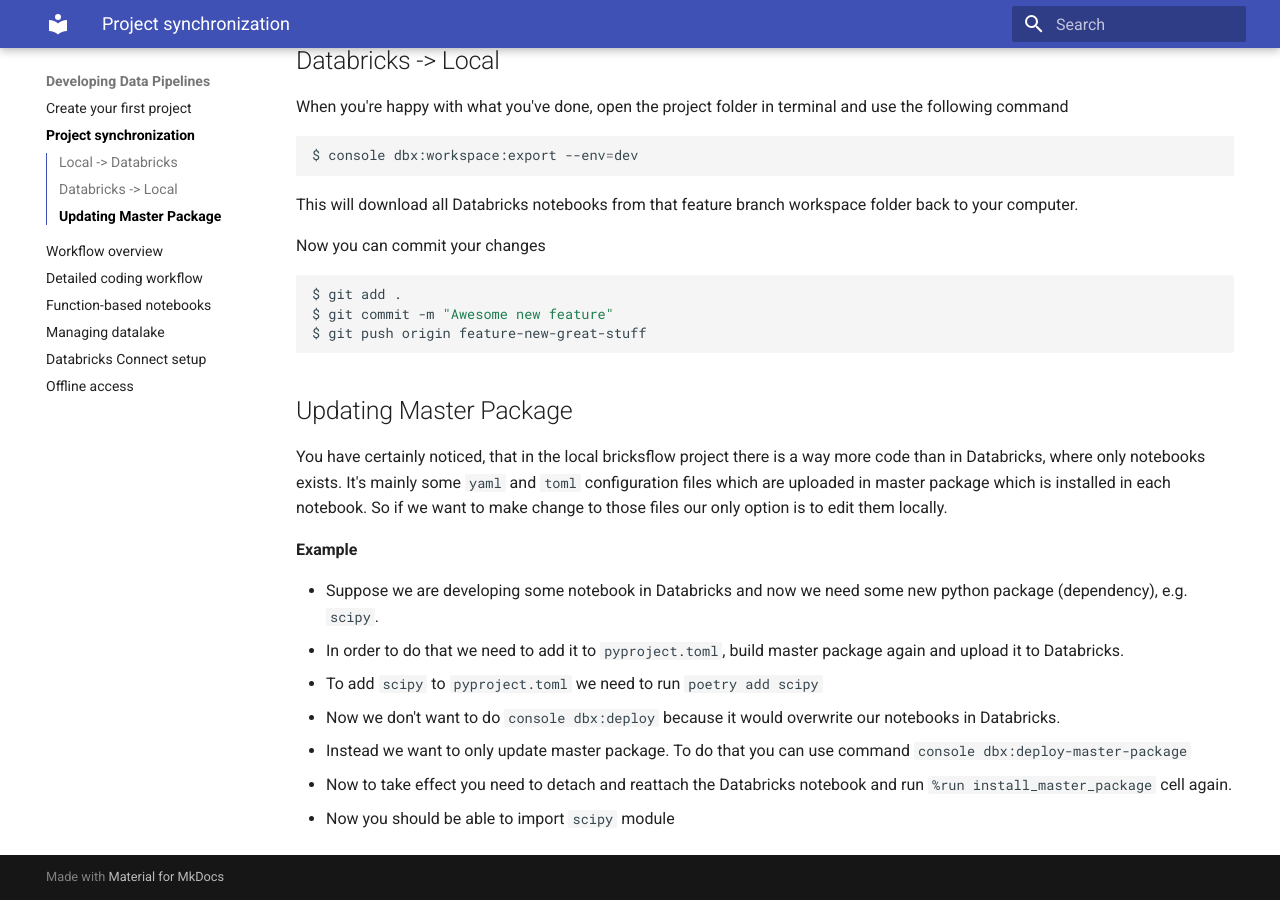
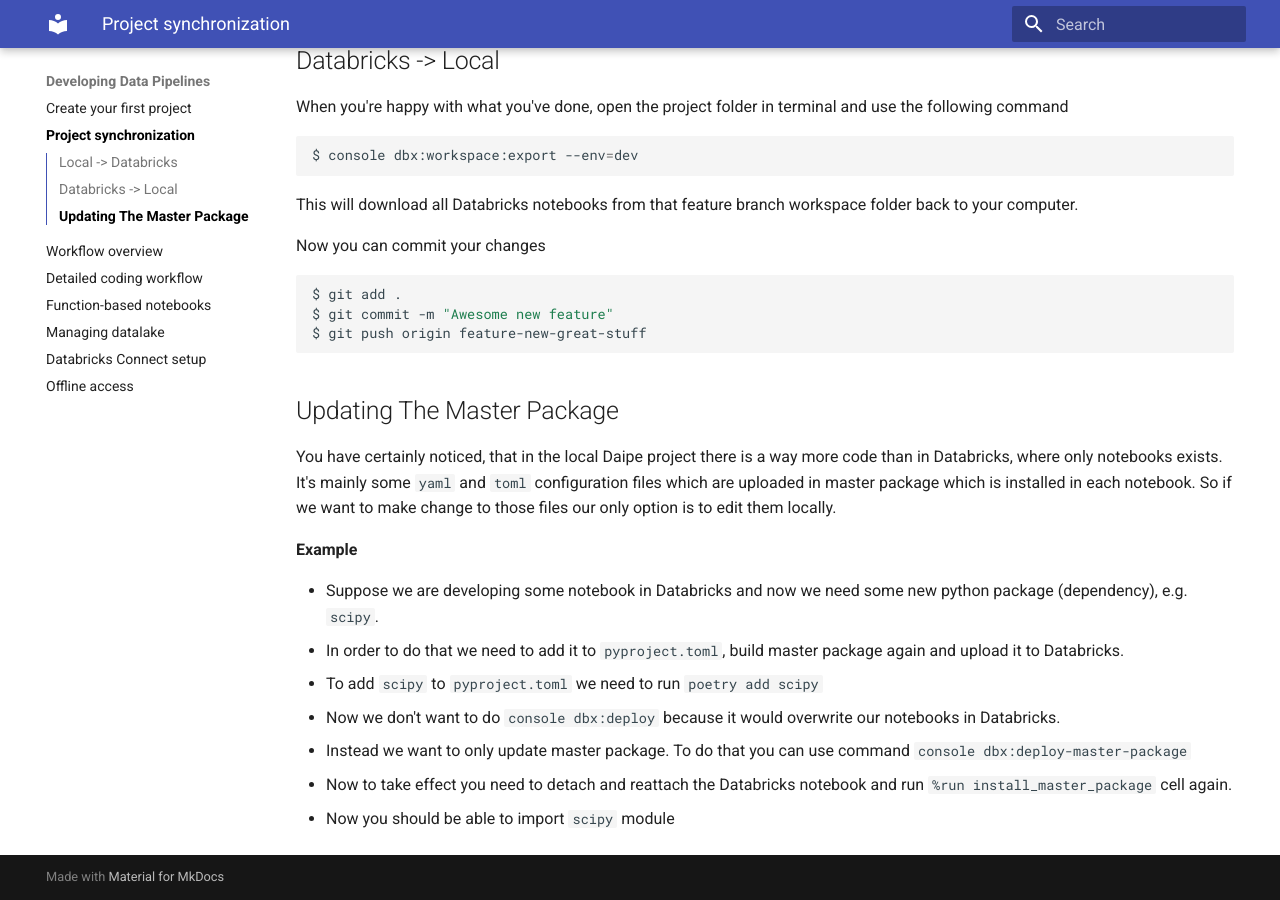
Before and after one commit to daipe-ai/platform-docs, an MkDocs documentation site: the page built from docs/data-pipelines-workflow/project-synchronization.md, in a window 1280 px wide and 900 px high, scrolled down 988 px. Built offline with MkDocs 1.6.1 and Material for MkDocs 9.7.7, drawn with Linux system fonts in a browser that asks for light colours.

Commit message:
bricksflow -> Daipe

````diff
--- a/docs/data-pipelines-workflow/project-synchronization.md
+++ b/docs/data-pipelines-workflow/project-synchronization.md
@@ -41,9 +41,9 @@
 $ git push origin feature-new-great-stuff
 ```
 
-## Updating Master Package
+## Updating The Master Package
 
-You have certainly noticed, that in the local bricksflow project there is a way more code than in Databricks, where only notebooks exists. It's mainly some `yaml` and `toml` configuration files which are uploaded in master package which is installed in each notebook. So if we want to make change to those files our only option is to edit them locally.
+You have certainly noticed, that in the local Daipe project there is a way more code than in Databricks, where only notebooks exists. It's mainly some `yaml` and `toml` configuration files which are uploaded in master package which is installed in each notebook. So if we want to make change to those files our only option is to edit them locally.
 
 **Example**
 
````
Also changed, not shown: docs/data-pipelines-workflow/offline-access.md (+2 -2 lines).
